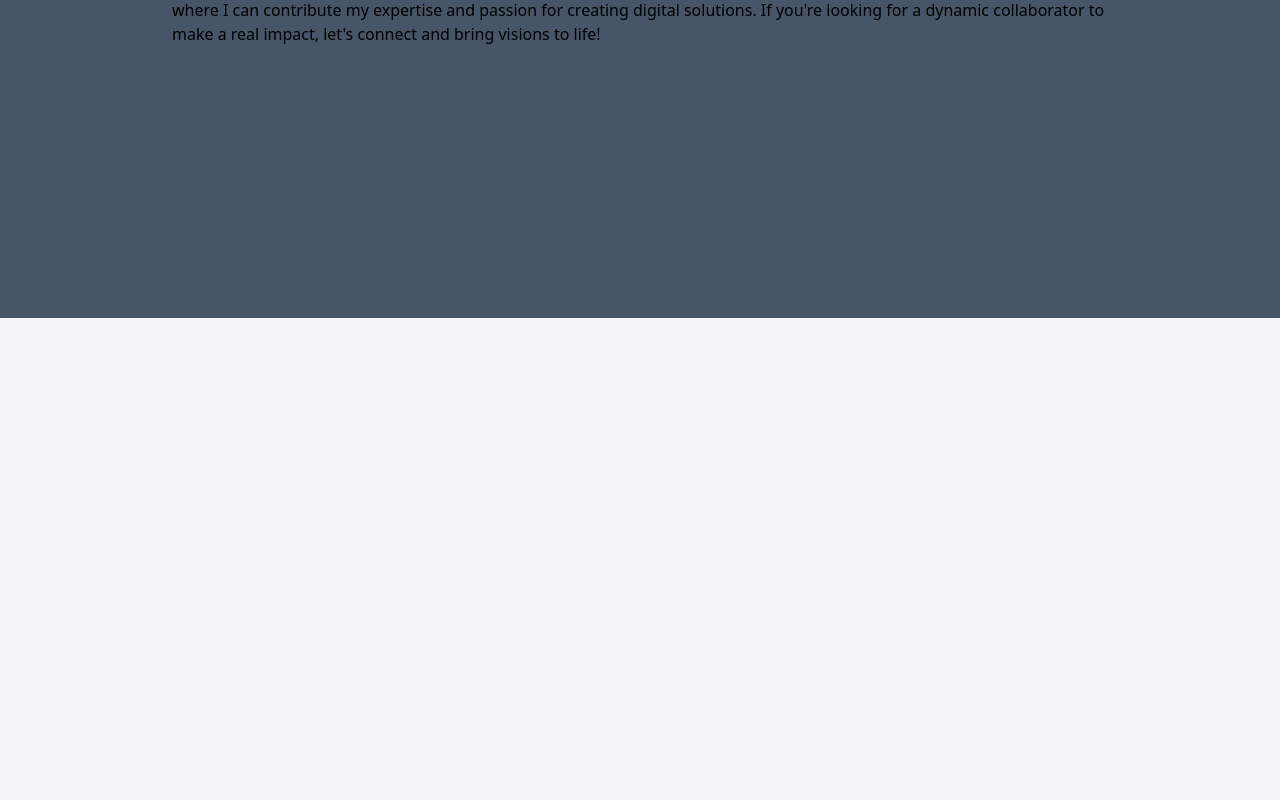
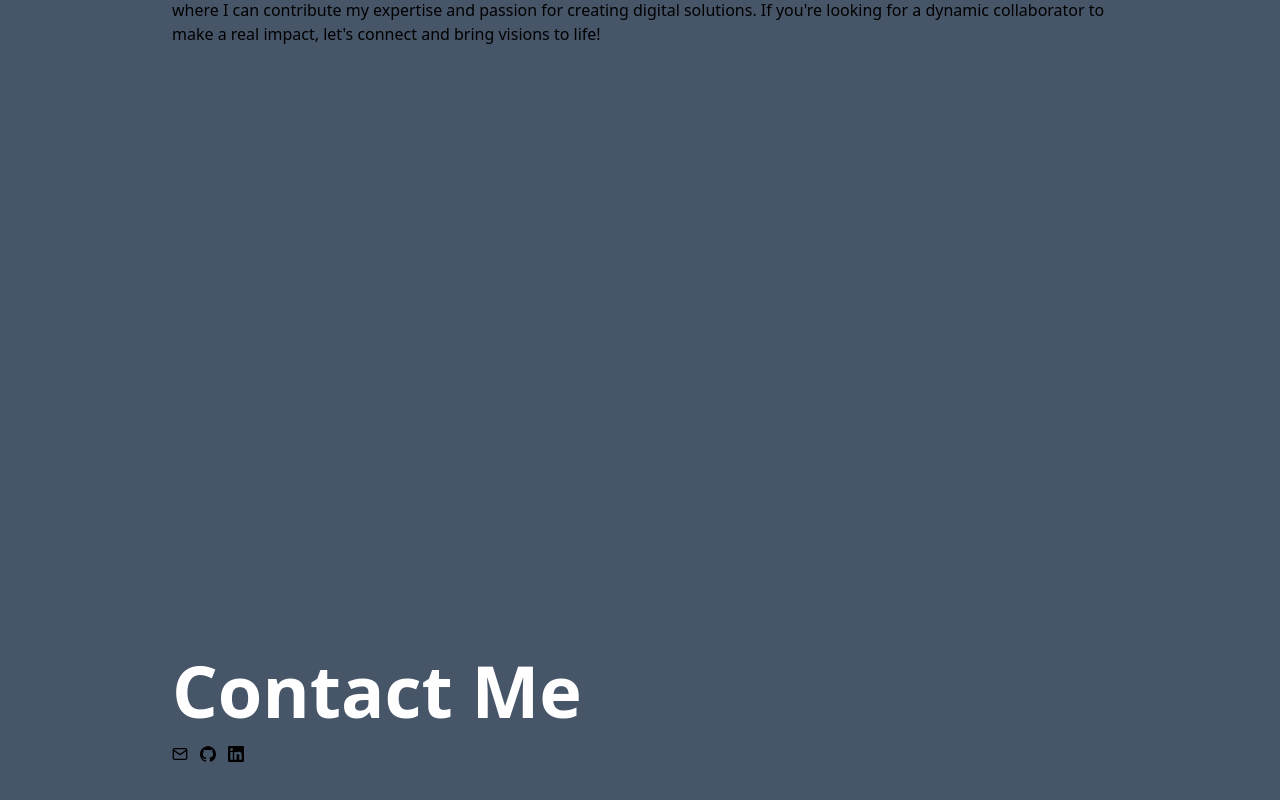
Before and after one commit to josh4got/Dev-Portfolio, a React (Create React App) app in the folder dev-portfolio-app/: page / in a window 1280 px wide. Shown: the part 1282-2082 px from the top of the page. Before the commit the page ends 1600 px from the top, so only its background shows below. Built offline with nearby package versions, Linux system fonts and the light colour scheme.

Commit message:
created Contact component

```diff
--- a/dev-portfolio-app/src/App.js
+++ b/dev-portfolio-app/src/App.js
@@ -2,6 +2,7 @@
 import Navbar from './components/Navbar';
 import Home from './components/Home';
 import About from './components/About';
+import Contact from './components/Contact';
 
 function App() {
   return (
@@ -9,6 +10,7 @@
 <Navbar />
 <Home />
 <About />
+<Contact />
     </div>
   );
 }
--- /dev/null
+++ b/dev-portfolio-app/src/components/Contact.js
@@ -0,0 +1,19 @@
+import React from 'react';
+import { FiMail } from 'react-icons/fi';
+import { SiGithub, SiLinkedin } from 'react-icons/si';
+const Contact = () => {
+    return (
+        <div name='contact' className='w-full h-screen bg-slate-600'>
+            <div className='max-w-[1000px] mx-auto px-8 flex flex-col justify-center h-full'>
+            <h1 className='text-4xl sm:text-7xl text-white font-bold'>Contact Me</h1>
+            <ul className='flex gap-3 py-5'>
+            <FiMail />
+            <SiGithub />
+            <SiLinkedin />
+            </ul>
+            </div>
+        </div>
+    )
+};
+
+export default Contact;
```
